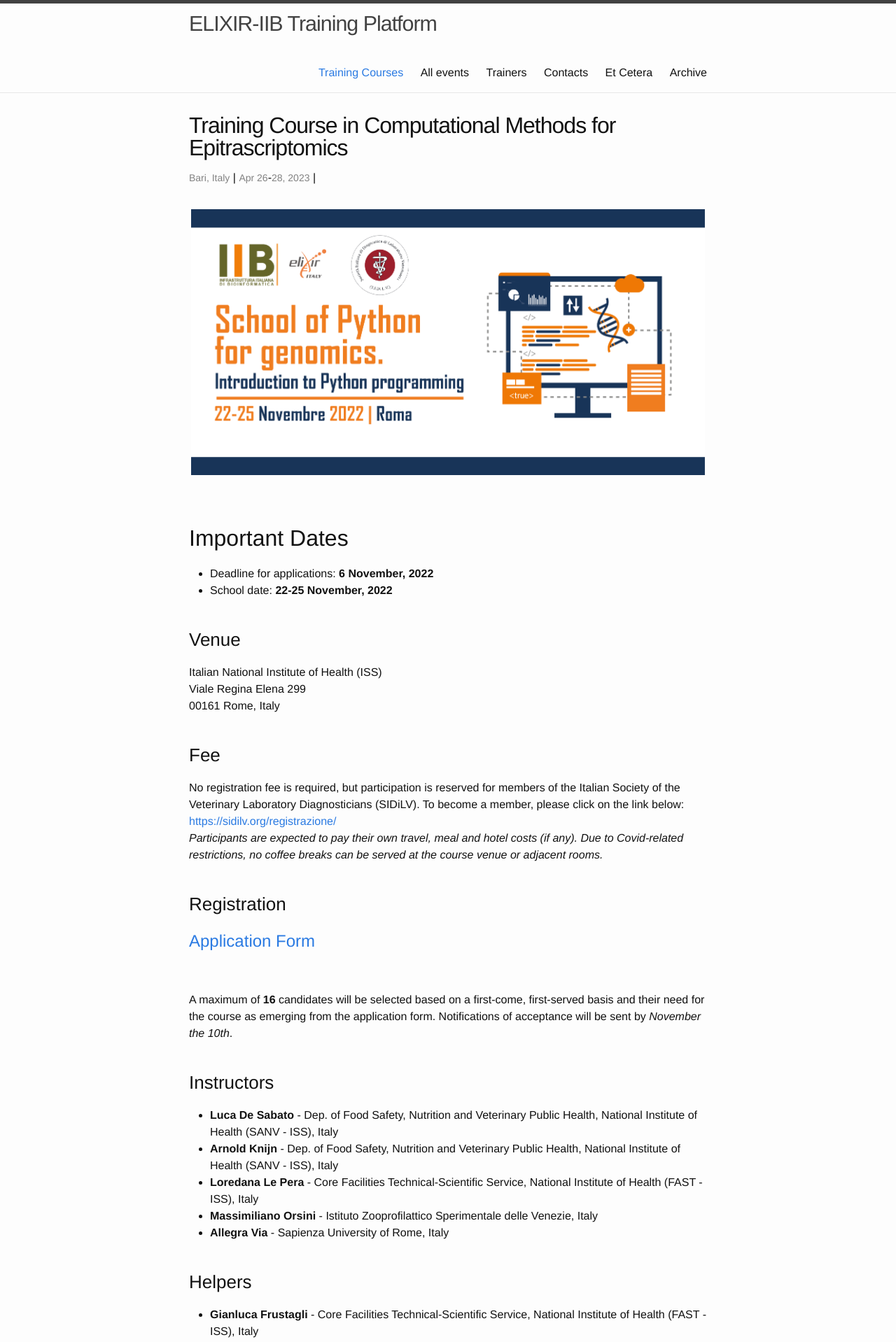
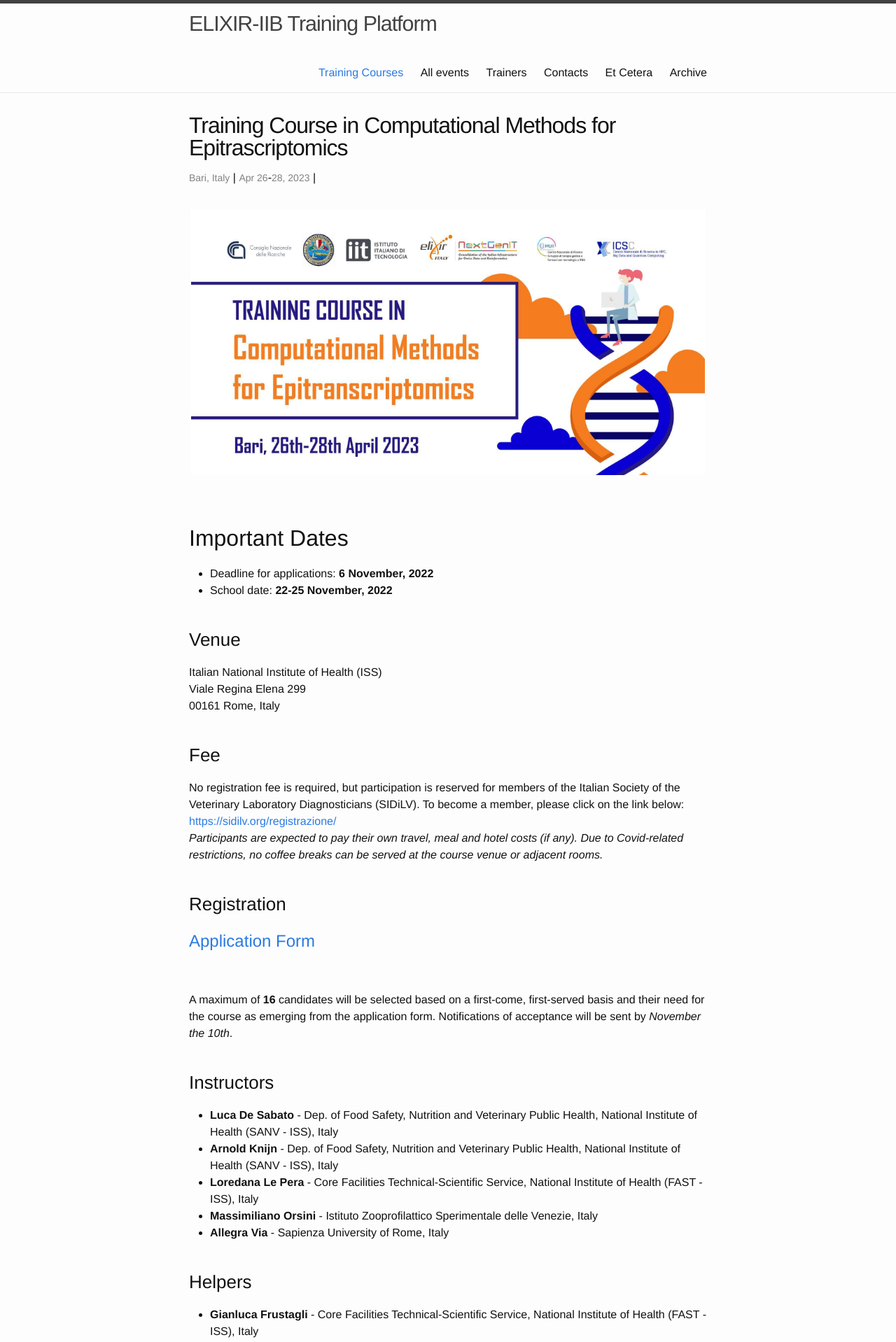
Before and after one commit to ELIXIR-IIB-training/website, a Jekyll site: the page built from _posts/2023-04-26-Computational_Methods_for_Epitrascriptomics_Bari.md, in a window 1280 px wide. Shown: the top 1918 px of the page at 70% size. Built offline with Jekyll 4.4.1, drawn with Linux system fonts in a browser that asks for light colours.

Commit message:
Update 2023-04-26-Computational_Methods_for_Epitrascriptomics_Bari.md

```diff
--- a/_posts/2023-04-26-Computational_Methods_for_Epitrascriptomics_Bari.md
+++ b/_posts/2023-04-26-Computational_Methods_for_Epitrascriptomics_Bari.md
@@ -10,7 +10,7 @@ description: This course will provide a foundation on the experimental planning,
 <table border="0">
 <tr>
 	<td>
-	<img src="../../../img/elixir_banner_22novembre_blu.png" height="380" width="800">
+	<img src="../../../img/Logo_Computational_Methods_Bari.png" height="380" width="800">
 	</td>
 </tr>
 <!-- <tr>
```
